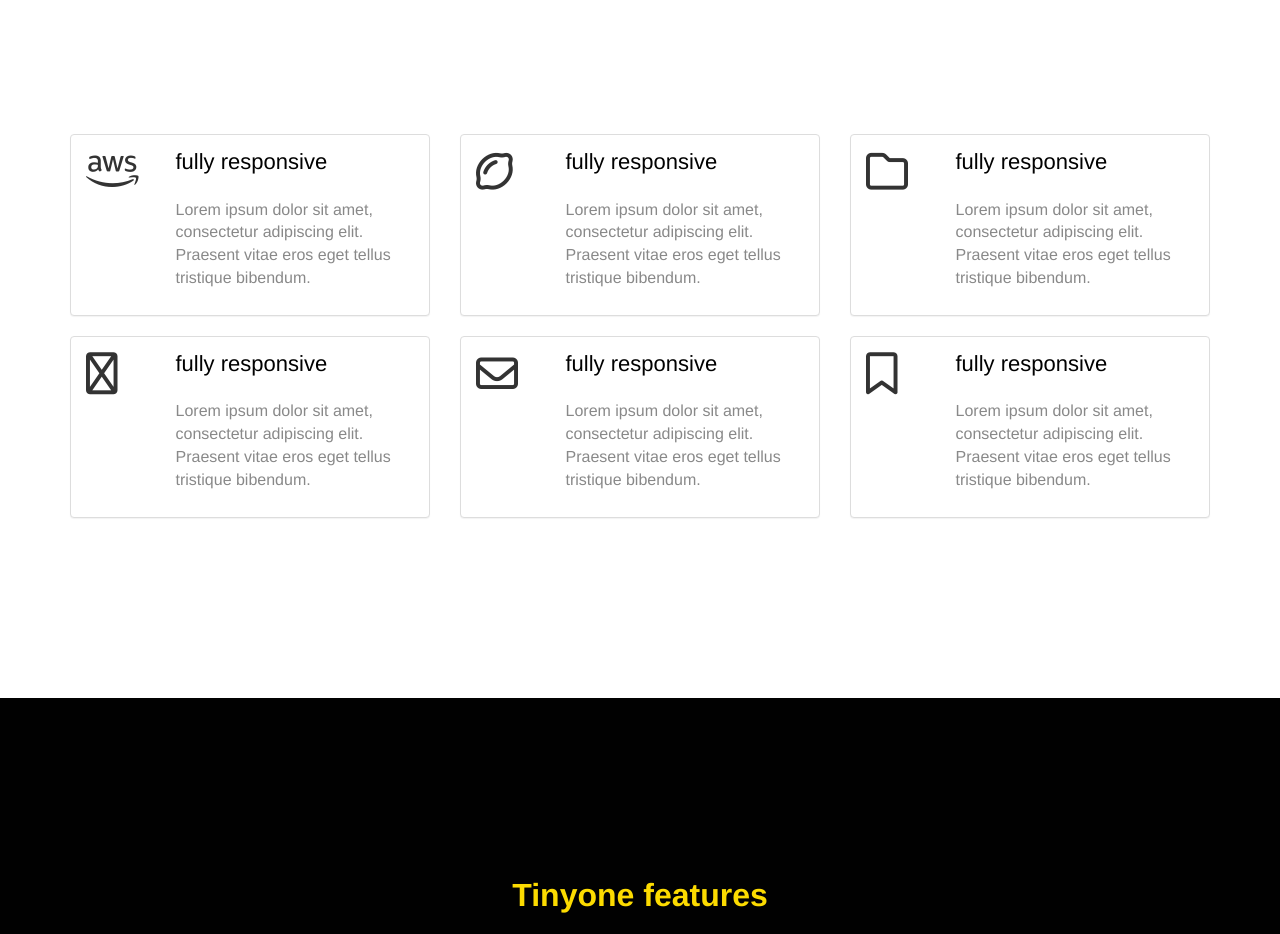
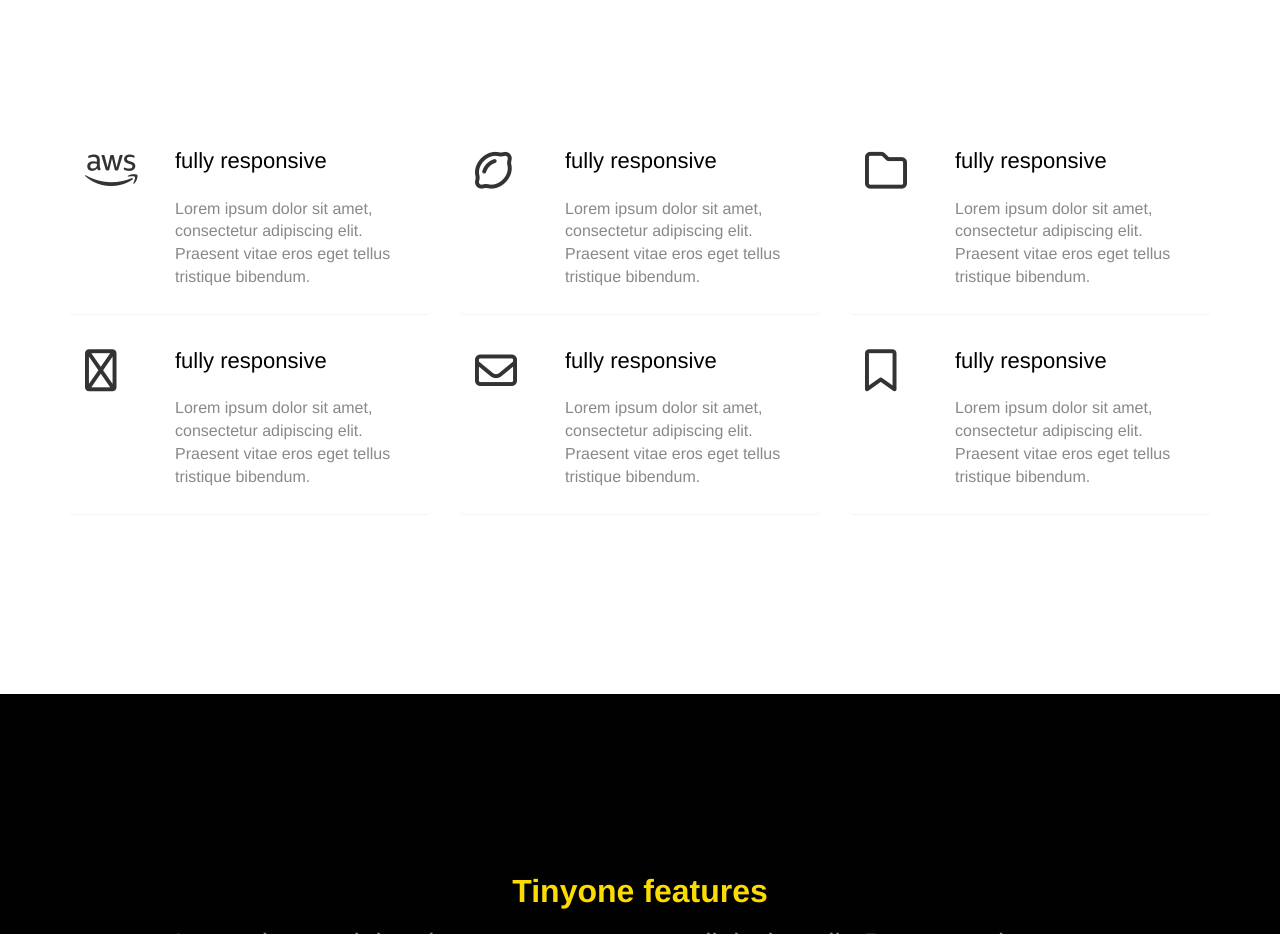
Before and after one commit to patilpr74/Tinyone-code-bootstrap3, a plain HTML site: page index.html in a window 1280 px wide. Shown: the part 1300-2234 px from the top of the page. Drawn offline with nearby package versions, Linux system fonts and the light colour scheme.

Commit message:
update pan

```diff
--- a/assets/css/style.css
+++ b/assets/css/style.css
@@ -35,7 +35,7 @@
     color: var(--dark-color);
 }
 
-.panel-default .panel-body{
+.panel{
     border: none;
 }
 /* feature section css  */
```
